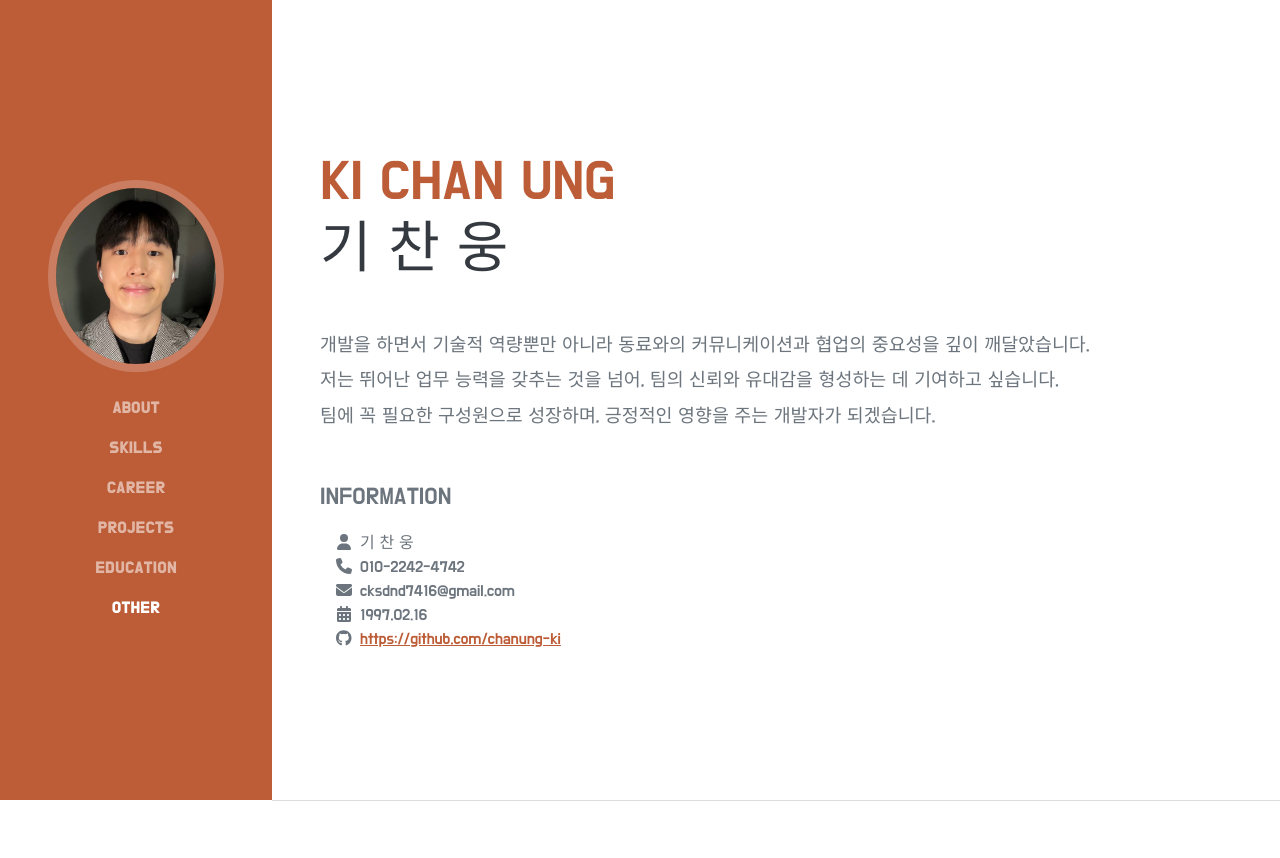
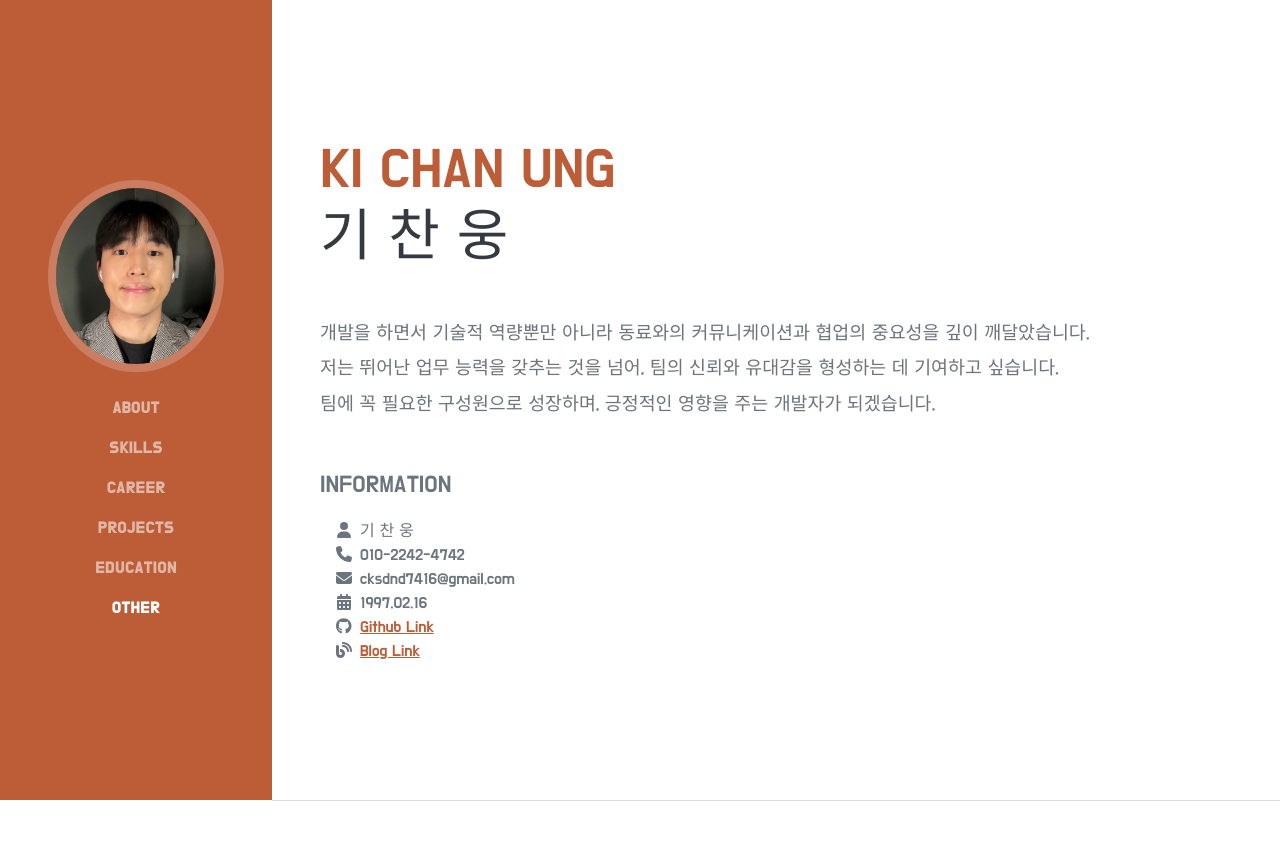
Before and after one commit to chanung-ki/personal-portfolio, a Django app: page / in a window 1280 px wide. Shown: the top 858 px of the page. Run offline with Django 5.2, Linux system fonts and the light colour scheme; some libraries are stand-ins or nearby versions.

Commit message:
fix: 자격증 획득 날짜 수정

```diff
--- a/portfolio/templates/index-orange-theme.html
+++ b/portfolio/templates/index-orange-theme.html
@@ -82,7 +82,11 @@
                         </li>
                         <li>
                             <span class="fa-li"><i class="fa-brands fa-github"></i></span>
-                            <a href="https://github.com/chanung-ki" target="_blank">https://github.com/chanung-ki</a>
+                            <a href="https://github.com/chanung-ki" target="_blank">Github Link</a>
+                        </li>
+                        <li>
+                            <span class="fa-li"><i class="fa-solid fa-blog"></i></span>
+                            <a href="https://itchanchan.tistory.com/" target="_blank">Blog Link</a>
                         </li>
                     </ul>
                 </div>
@@ -407,13 +411,13 @@
                         <h3 class="mb-5">Certifications</h3>
                         <div class="d-flex flex-column flex-md-row justify-content-between mb-3">
                             <div class="flex-grow-1">
-                                [자격증] SQL 개발자
+                                [일본어] JLPT N3급
                             </div>
-                            <div class="flex-shrink-0"><span class="text-primary">2024.12</span></div>
+                            <div class="flex-shrink-0"><span class="text-primary">2025.01</span></div>
                         </div>
                         <div class="d-flex flex-column flex-md-row justify-content-between mb-3">
                             <div class="flex-grow-1">
-                                [일본어] JLPT N3급
+                                [자격증] SQL 개발자
                             </div>
                             <div class="flex-shrink-0"><span class="text-primary">2024.12</span></div>
                         </div>
```
